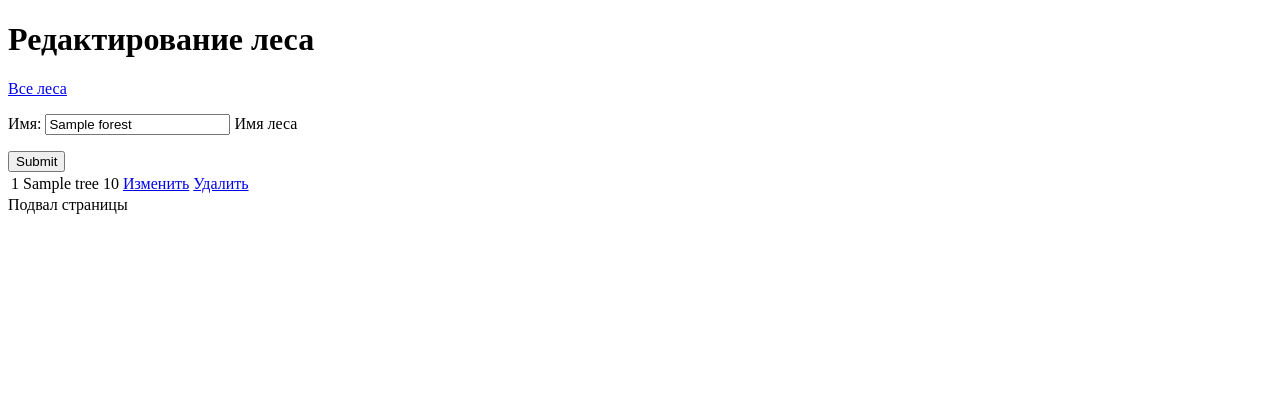
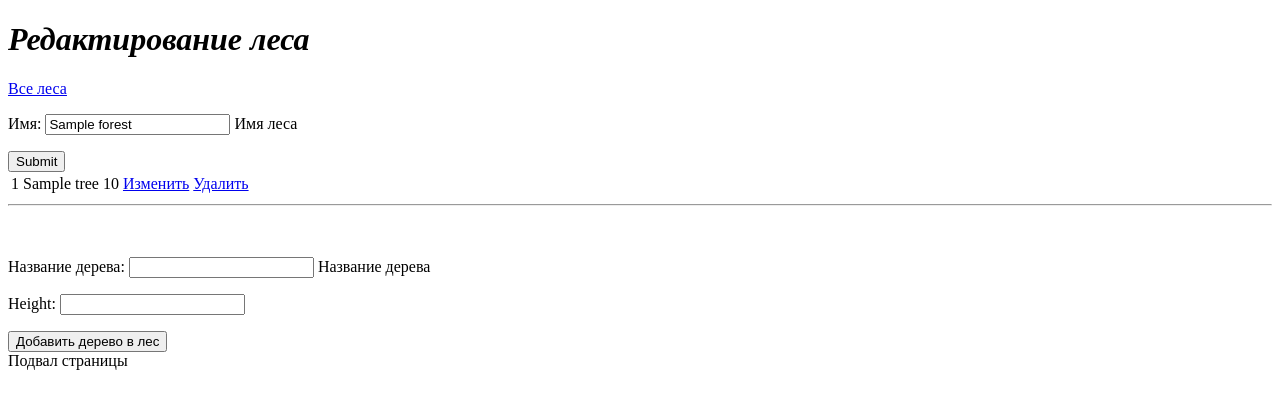
Before and after one commit to Randry1/my-first-blog2, a Django app: page /firstapp/index_forest/1/edit/ in a window 1280 px wide. Shown: the top 409 px of the page. Run offline with Django 3.2, Linux system fonts and the light colour scheme; tables that the repository leaves empty hold one stand-in row (values such as "Sample post").

Commit message:
add form from modelForm

```diff
--- a/mysite/firstapp/forms.py
+++ b/mysite/firstapp/forms.py
@@ -3,7 +3,7 @@ from calendar import format
 
 from django import forms
 from django.core.validators import validate_slug
-from django.forms import ModelForm
+from django.forms import ModelForm, TextInput
 from .models import Electric, Forest, Tree
 
 
@@ -198,3 +198,21 @@ class TreeForm(ModelForm):
     class Meta:
         model = Tree
         fields = '__all__'
+
+class TreeFormM(ModelForm):
+    """Попробую настроить форму через виджеты"""
+
+    def __init__(self, *args, **kwargs):
+        super().__init__(*args, **kwargs)
+        self.fields['forest'].widget.attrs.update({'class': 'hidden hide_parents' })
+        self.fields['forest'].label =False
+
+    class Meta:
+        model = Tree
+        fields = ['forest', 'name', 'height']
+        # widgets ={
+        #     'name': TextInput(attrs={
+        #                    'class': 'form-control',
+        #                    'placeholder': 'Название леса '
+        #                     })
+        # }
--- a/mysite/firstapp/static/css/firstapp.css
+++ b/mysite/firstapp/static/css/firstapp.css
@@ -6,3 +6,7 @@ img {
     border: 4px solid black;
     width: 250px;
 }
+
+.hidden {
+    visibility: hidden;
+}
--- a/mysite/firstapp/templates/firstapp/base.html
+++ b/mysite/firstapp/templates/firstapp/base.html
@@ -1,8 +1,10 @@
+{% load static %}
 <!DOCTYPE html>
 <html lang="ru">
 <head>
     <meta charset="UTF-8">
     <title>{% block title %}Заголовок{% endblock %}</title>
+    <link rel="stylesheet" href="{% static 'css/firstapp.css' %}">
 </head>
 <body>
 <h1>{% block header %}Заголовок{% endblock %}</h1>
--- a/mysite/firstapp/templates/firstapp/edit_forest.html
+++ b/mysite/firstapp/templates/firstapp/edit_forest.html
@@ -36,5 +36,13 @@
                 </table>
             {% endif %}
         </div>
+        <div class="col-md-12">
+            <hr>
+            <form action="{% url 'create_tree' forest.id %}" method="post">
+                {% csrf_token %}
+                {{ form_tree_m.as_p }}
+                <input type="submit" value="Добавить дерево в лес">
+            </form>
+        </div>
     </div>
 {% endblock %}
--- a/mysite/firstapp/views.py
+++ b/mysite/firstapp/views.py
@@ -8,10 +8,12 @@ from django.shortcuts import render, redirect, get_object_or_404
 from django.template.response import TemplateResponse
 from django.http import HttpResponse, HttpResponseRedirect, HttpResponsePermanentRedirect
 from django.http import *
+from django.views.generic import CreateView
+
 from .forms import UserForm, HelperTextContactForm, CharFieldForm, SlugFieldForm, UrlFieldForm, UuiFieldForm, \
     ComboFieldForm, FilePathFieldForm, FileFieldForm, DateFieldForm, TimeFieldForm, DateTimeFieldForm, WidgetForm, \
     ThinTinctureForm, UserBookForm, CreatePerson, ChangeDataPersonModel, UpdateColumnForm, UpdatePerson, DeletePerson, \
-    ElectricForm, ForestForm, TreeForm
+    ElectricForm, ForestForm, TreeForm, TreeFormM
 
 # Create your views here.
 from .models import Person, Electric, Forest, Tree
@@ -19,6 +21,11 @@ from django.db.models import F
 from .utils import update_post, update_post_f, update_post_update_or_create, update_persons
 from django.urls import reverse
 
+#todo посмотреть подробнее про формы https://djangodoc.ru/3.2/topics/class-based-views/generic-editing/
+#todo посмотреть миксины https://djangodoc.ru/3.2/ref/class-based-views/mixins-editing/#django.views.generic.edit.FormMixin.initial
+class TreeView(CreateView):
+    model = Tree
+    fields = ['name', 'height']
 
 def index(request):
     css_class_btn = 'class=\"btn btn-info\"'
@@ -896,6 +903,12 @@ def edit_forest(request, id_forest):
     context['form'] = form
     form_tree = TreeForm()
     context['form_tree'] = form_tree
+
+    # устанавливаем у формы создания нового дерева id нужного леса
+    forest = get_object_or_404(Forest, pk=id_forest)
+    tree = Tree(forest=forest)
+    form_tree_m = TreeFormM(instance=tree)
+    context['form_tree_m'] = form_tree_m
     try:
      context['messages'] = request.session['messages']
      request.session.pop('messages')
--- a/mysite/static/css/firstapp.css
+++ b/mysite/static/css/firstapp.css
@@ -6,3 +6,7 @@ img {
     border: 4px solid black;
     width: 250px;
 }
+
+.hidden {
+    display: none;
+}
```
